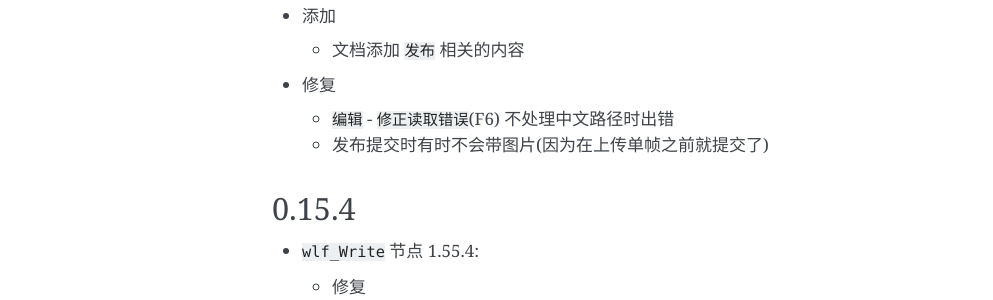
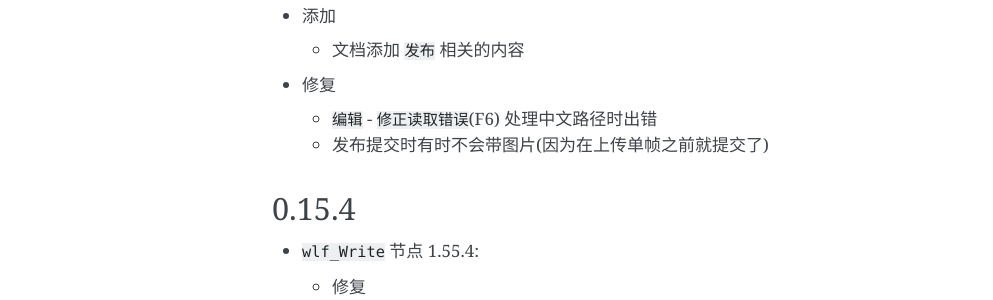
Before and after one commit to WuLiFang/Nuke, a Sphinx documentation site: the page built from source/changelogs/013_0.15.md, in a window 1280 px wide. Shown: the part 897-1197 px from the top of the page, without its empty margins (148-1141 px from the left). Built offline with Sphinx 7.4.7, drawn with Linux system fonts in a browser that asks for light colours.

Commit message:
Correct changlog

```diff
--- a/source/changelogs/013_0.15.md
+++ b/source/changelogs/013_0.15.md
@@ -42,7 +42,7 @@
 
 - 修复
 
-  - `编辑` - `修正读取错误`(F6) 不处理中文路径时出错
+  - `编辑` - `修正读取错误`(F6) 处理中文路径时出错
 
   - 发布提交时有时不会带图片(因为在上传单帧之前就提交了)
 
```
